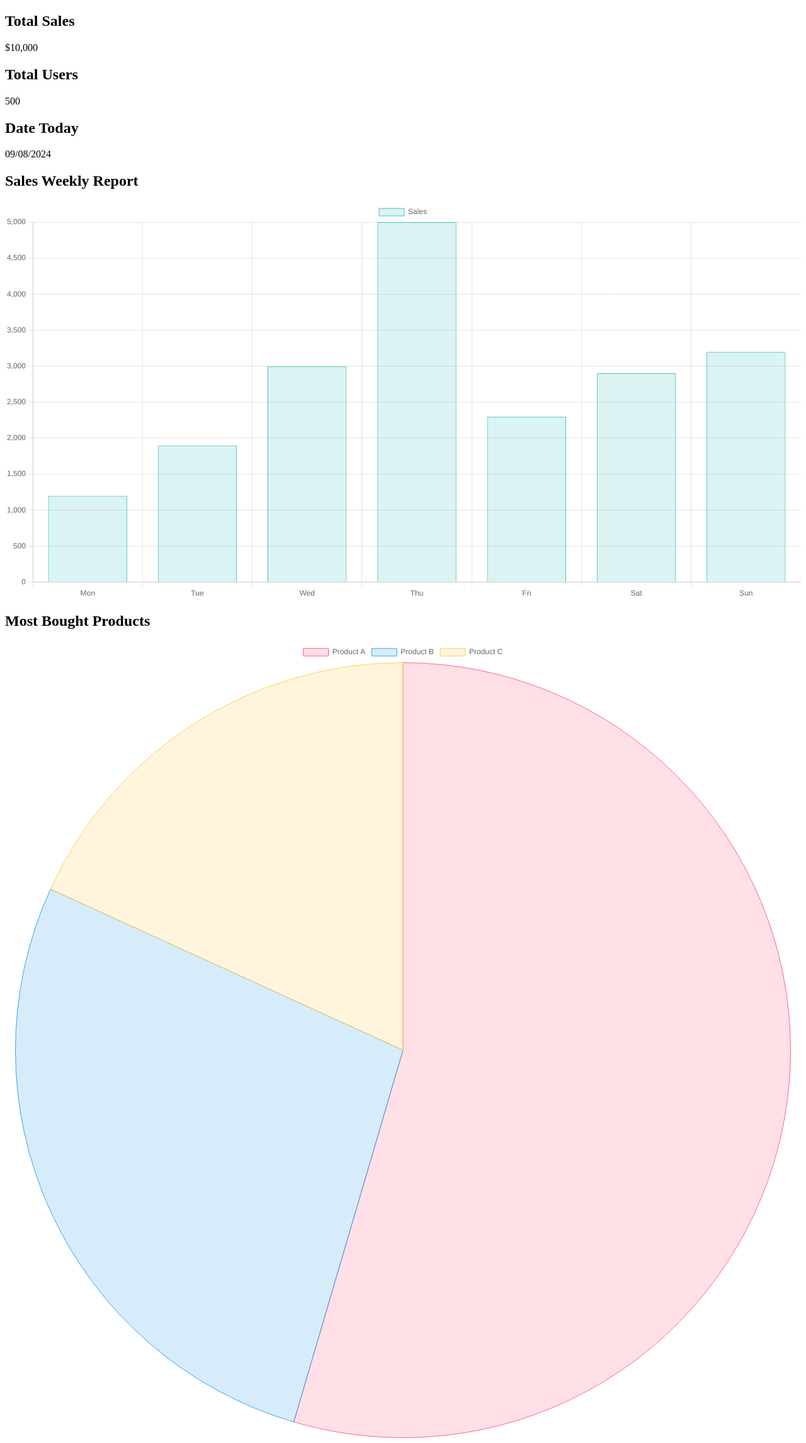
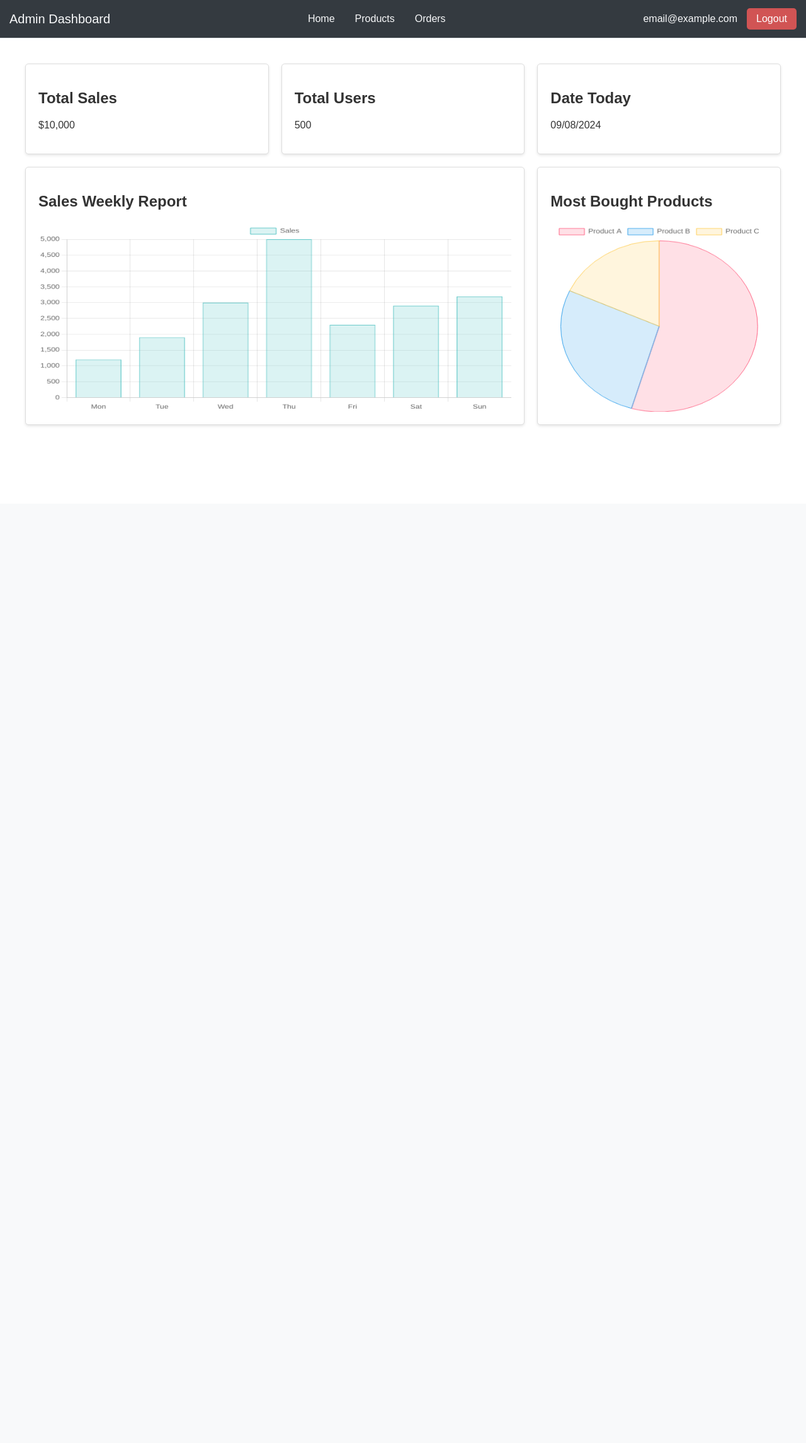
Before and after one commit to saintcheece/potchitostreats, a PHP site: page /admin/admin.php in a window 1280 px wide. Shown: the whole page at 63% size. After the commit the page ends 676 px from the top, so only its background shows below. Run offline with PHP 8.4, Linux system fonts and the light colour scheme.

Commit message:
admin semi-migrated

```diff
--- a/admin/admin.php
+++ b/admin/admin.php
@@ -1,3 +1,4 @@
+<?php session_start();?>
 <!DOCTYPE html>
 <html lang="en">
 <head>
@@ -11,7 +12,8 @@
 
 </head>
 <body>
-    <div id="navbar-container"></div>
+
+    <?php include 'layout/navbar.php'; ?>
 
     <section id="main-container">
         <main>
--- /dev/null
+++ b/admin/css/admin.css
@@ -0,0 +1,143 @@
+body {
+    margin: 0;
+    font-family: Arial, sans-serif;
+    color: #333;
+    overflow-x: hidden;
+}
+
+.top-navigation-bar {
+    background-color: #343a40;
+    color: #f8f9fa;
+    padding: 5px 15px;
+    border-bottom: 1px solid #dee2e6;
+    display: flex;
+    align-items: center;
+    justify-content: space-between;
+    position: sticky;
+    top: 0;
+    z-index: 1000;
+}
+
+.top-navigation-bar .logo {
+    font-size: 20px;
+    color: #f8f9fa;
+}
+
+.top-navigation-bar .menu {
+    display: flex;
+    flex-grow: 1;
+    justify-content: center;
+}
+
+.top-navigation-bar .menu ul {
+    list-style: none;
+    padding: 0;
+    margin: 0;
+    display: flex;
+}
+
+.top-navigation-bar .menu ul li {
+    position: relative;
+    margin: 0 8px;
+}
+
+.top-navigation-bar .menu ul li a {
+    color: #f8f9fa;
+    text-decoration: none;
+    font-size: 16px;
+    padding: 8px;
+    border-radius: 5px;
+}
+
+.top-navigation-bar .menu ul li a:hover {
+    background-color: #495057;
+}
+
+.top-navigation-bar .dropdown:hover .dropdown-content {
+    display: block;
+}
+
+.top-navigation-bar .dropdown-content {
+    display: none;
+    position: absolute;
+    background-color: #343a40;
+    min-width: 160px;
+    box-shadow: 0px 8px 16px 0px rgba(0,0,0,0.2);
+    z-index: 1;
+}
+
+.top-navigation-bar .dropdown-content a {
+    color: #f8f9fa;
+    padding: 12px 16px;
+    text-decoration: none;
+    display: block;
+}
+
+.top-navigation-bar .dropdown-content a:hover {
+    background-color: #495057;
+}
+
+.top-navigation-bar .user-actions {
+    display: flex;
+    align-items: center;
+}
+
+.top-navigation-bar .user-actions .email {
+    margin-right: 15px;
+}
+
+.top-navigation-bar .user-actions .logout {
+    padding: 8px 15px;
+    background-color: #d15454;
+    color: #fff;
+    border-radius: 5px;
+    cursor: pointer;
+    transition: background-color 0.3s ease;
+    text-align: center;
+    display: inline-block;
+}
+
+main {
+    flex: 1;
+    padding: 20px;
+}
+
+
+.analytics-container {
+    padding: 20px;
+}
+
+.grid-container {
+    display: grid;
+    grid-template-columns: repeat(3, 1fr);
+    grid-template-rows: auto auto;
+    gap: 20px;
+}
+
+.card {
+    background-color: #ffffff;
+    border: 1px solid #ddd;
+    border-radius: 5px;
+    padding: 20px;
+    box-shadow: 0 2px 4px rgba(0, 0, 0, 0.1);
+}
+
+.total-sales,
+.total-users,
+.date-today {
+    grid-column: span 1;
+}
+
+.bar-chart-container {
+    grid-column: span 2;
+}
+
+.pie-chart-container {
+    grid-column: span 1;
+}
+
+#barChart,
+#pieChart {
+    width: 100% !important;
+    height: 300px !important;
+}
--- /dev/null
+++ b/admin/css/navbar.css
@@ -0,0 +1,98 @@
+body {
+    margin: 0;
+    font-family: Arial, sans-serif;
+    color: #333;
+    overflow-x: hidden;
+}
+
+.top-navigation-bar {
+    background-color: #343a40;
+    color: #f8f9fa;
+    padding: 5px 15px;
+    border-bottom: 1px solid #dee2e6;
+    display: flex;
+    align-items: center;
+    justify-content: space-between;
+    position: sticky;
+    top: 0;
+    z-index: 1000;
+}
+
+.top-navigation-bar .logo {
+    font-size: 20px;
+    color: #f8f9fa;
+}
+
+.top-navigation-bar .menu {
+    display: flex;
+    flex-grow: 1;
+    justify-content: center;
+}
+
+.top-navigation-bar .menu ul {
+    list-style: none;
+    padding: 0;
+    margin: 0;
+    display: flex;
+}
+
+.top-navigation-bar .menu ul li {
+    position: relative;
+    margin: 0 8px;
+}
+
+.top-navigation-bar .menu ul li a {
+    color: #f8f9fa;
+    text-decoration: none;
+    font-size: 16px;
+    padding: 8px;
+    border-radius: 5px;
+}
+
+.top-navigation-bar .menu ul li a:hover {
+    background-color: #495057;
+}
+
+.top-navigation-bar .dropdown:hover .dropdown-content {
+    display: block;
+}
+
+.top-navigation-bar .dropdown-content {
+    display: none;
+    position: absolute;
+    background-color: #343a40;
+    min-width: 160px;
+    box-shadow: 0px 8px 16px 0px rgba(0,0,0,0.2);
+    z-index: 1;
+}
+
+.top-navigation-bar .dropdown-content a {
+    color: #f8f9fa;
+    padding: 12px 16px;
+    text-decoration: none;
+    display: block;
+}
+
+.top-navigation-bar .dropdown-content a:hover {
+    background-color: #495057;
+}
+
+.top-navigation-bar .user-actions {
+    display: flex;
+    align-items: center;
+}
+
+.top-navigation-bar .user-actions .email {
+    margin-right: 15px;
+}
+
+.top-navigation-bar .user-actions .logout {
+    padding: 8px 15px;
+    background-color: #d15454;
+    color: #fff;
+    border-radius: 5px;
+    cursor: pointer;
+    transition: background-color 0.3s ease;
+    text-align: center;
+    display: inline-block;
+}
--- /dev/null
+++ b/admin/layout/navbar.php
@@ -0,0 +1,24 @@
+<link rel="stylesheet" href="css/navbar.css">
+<body>
+    <nav class="top-navigation-bar">
+        <div class="logo">Admin Dashboard</div>
+        <div class="menu">
+            <ul>
+                <li><a href="admin.php">Home</a></li>
+                <li class="dropdown">
+                    <a href="#">Products</a>
+                    <div class="dropdown-content">
+                        <a href="manage-products.php">Manage Products</a>
+                        <a href="add-product.php">Add New Product</a>
+                    </div>
+                </li>
+                <li><a href="orders.php">Orders</a></li>
+            </ul>
+        </div>
+        <div class="user-actions">
+            <p class="email">email@example.com</p>
+            <a href="../logout.php"><div class="logout">Logout</div></a>
+        </div>
+    </nav>
+</body>
+</html>
--- a/public/pages/about.php
+++ b/public/pages/about.php
@@ -1,3 +1,4 @@
+<?php session_start();?>
 <!DOCTYPE html>
 <html lang="en">
 <head>
--- a/public/pages/contact.php
+++ b/public/pages/contact.php
@@ -1,3 +1,4 @@
+<?php session_start();?>
 <!DOCTYPE html>
 <html lang="en">
 <head>
--- a/public/pages/login.php
+++ b/public/pages/login.php
@@ -80,7 +80,8 @@
                         exit;
                     } else if ($user['uType'] == 3) {
                         $_SESSION['userID'] = $user['uID'];
-                        header("Location: ../admin/admin.php");
+                        $_SESSION['userEmail'] = $user['uEmail'];
+                        header("Location: ../../admin/admin.php");
                         exit;
                     }
                 } else {
```
